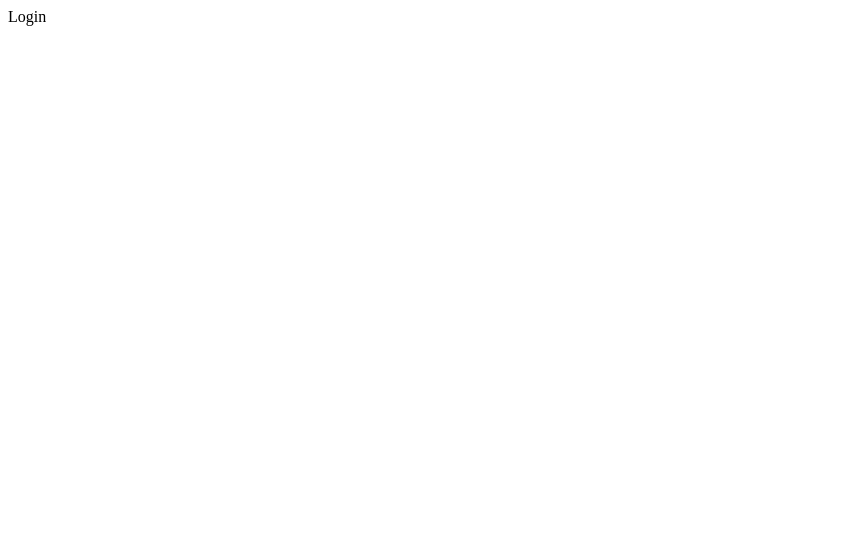
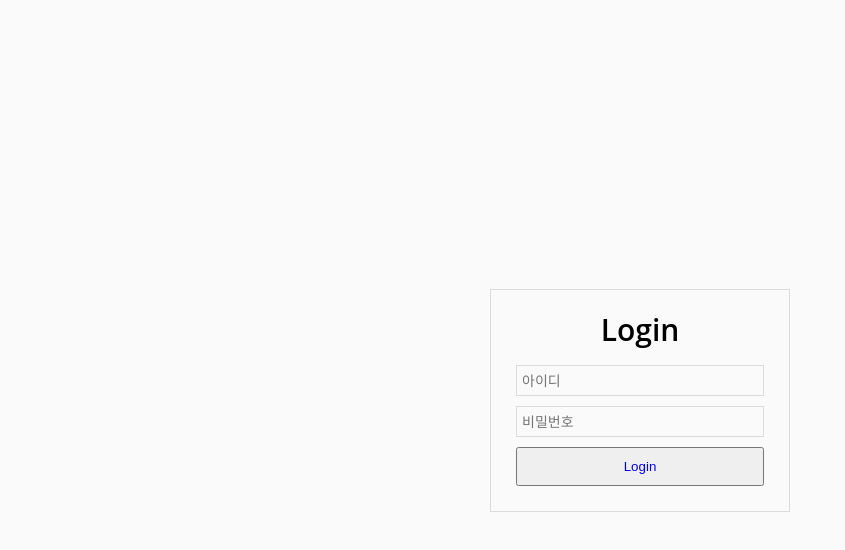
Before and after one commit to aren0416/pnsta-web, a React (Create React App) app: page / in a window 1280 px wide. Shown: the top 550 px of the page, without its empty margins (0-845 px from the left). Built offline with nearby package versions, Linux system fonts and the light colour scheme.

Commit message:
login UI 1

```diff
--- a/src/App.js
+++ b/src/App.js
@@ -7,12 +7,14 @@ import { Home } from "./screens/Home";
 import { Login } from "./screens/Login";
 import { NotFound } from "./screens/NotFound";
 import { SignUp } from "./screens/SignUp";
+import { GlobalStyles } from "./styles";
 
 function App() {
   const isLoggedIn = useReactiveVar(isLoggedInVar);
 
   return (
     <HelmetProvider>
+      <GlobalStyles />
       <Router>
         <Routes>
           <Route
--- a/src/screens/Login.js
+++ b/src/screens/Login.js
@@ -1,10 +1,64 @@
+import { Link } from "react-router-dom";
+import styled from "styled-components";
 import { PageTitle } from "../components/Pagetitle";
+import { routes } from "../routes";
+
+const Wrap = styled.div`
+  height: 100vh;
+  display: flex;
+  justify-content: center;
+  align-items: center;
+`;
+
+const Container = styled.div`
+  width: 300px;
+  border: 1px solid #dbdbdb;
+  padding: 25px;
+  display: flex;
+  align-items: center;
+  flex-direction: column;
+`;
+
+const Title = styled.h2`
+  font-size: 30px;
+  font-weight: 600;
+  margin-bottom: 20px;
+`;
+
+const FormBox = styled.form`
+  width: 100%;
+  display: flex;
+  flex-direction: column;
+`;
+
+const Input = styled.input`
+  width: 100%;
+  padding: 5px;
+  box-sizing: border-box;
+  margin-bottom: 10px;
+  border: 1px solid #dbdbdb;
+`;
+
+const Button = styled.button`
+  padding: 10px 0;
+`;
 
 export const Login = () => {
   return (
     <>
       <PageTitle title="Login" />
-      <div>Login</div>
+      <Wrap>
+        <Container>
+          <Title>Login</Title>
+          <FormBox>
+            <Input type="text" placeholder="아이디" />
+            <Input type="password" placeholder="비밀번호" />
+            <Button>
+              <Link to={routes.home}>Login</Link>
+            </Button>
+          </FormBox>
+        </Container>
+      </Wrap>
     </>
   );
 };
--- a/src/styles.js
+++ b/src/styles.js
@@ -1,6 +1,18 @@
 import { createGlobalStyle } from "styled-components";
+import reset from "styled-reset";
 
 export const GlobalStyles = createGlobalStyle`
     ${reset}
-
+    input {
+        all: unset;
+    }
+    *{ box-sizing: border-box;}
+    body {
+        background-color: #FAFAFA;
+        font-size:14px;
+        font-family:'Open Sans', sans-serif;
+    }
+    a{
+        text-decoration: none;
+    }
 `;
```
